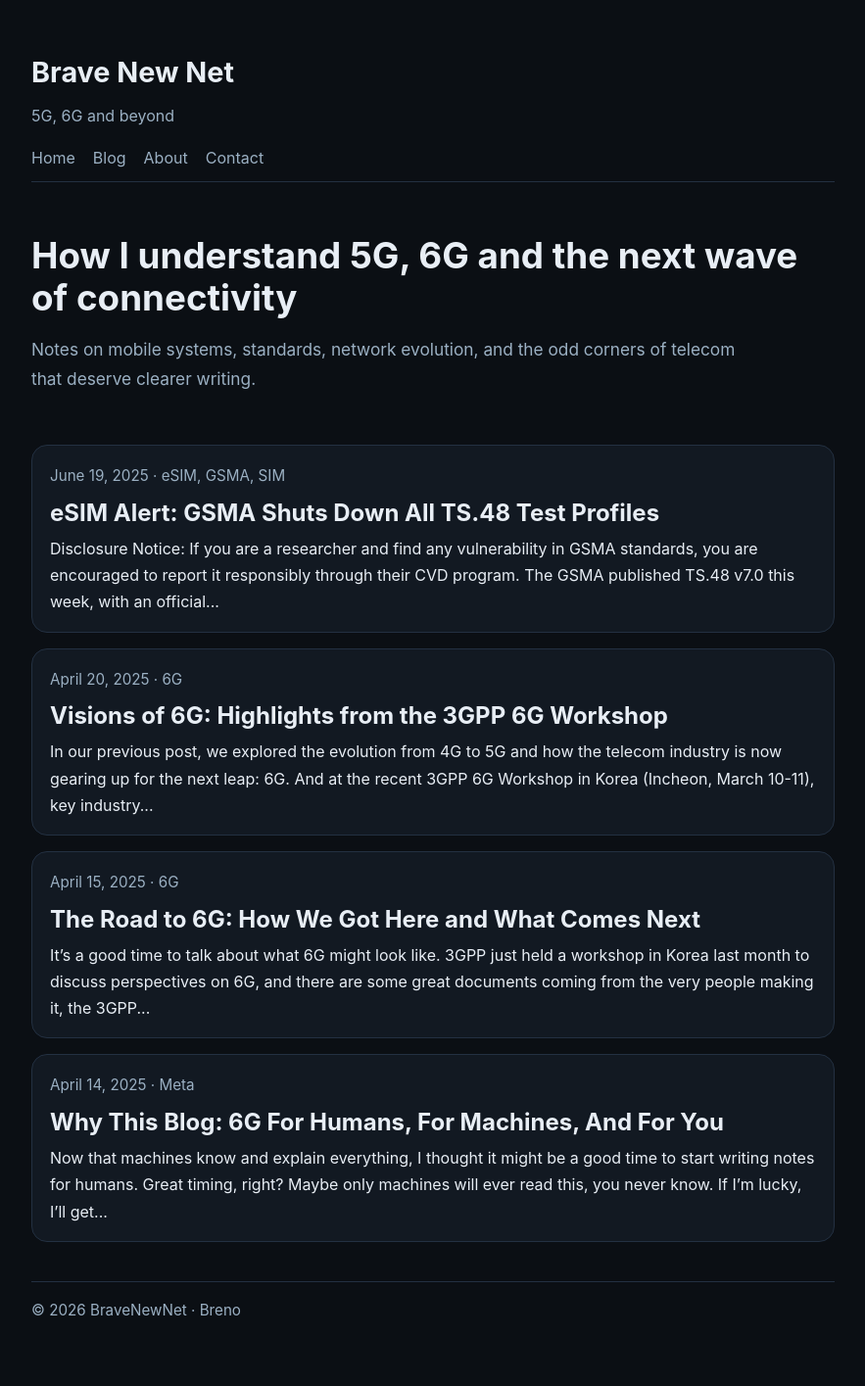
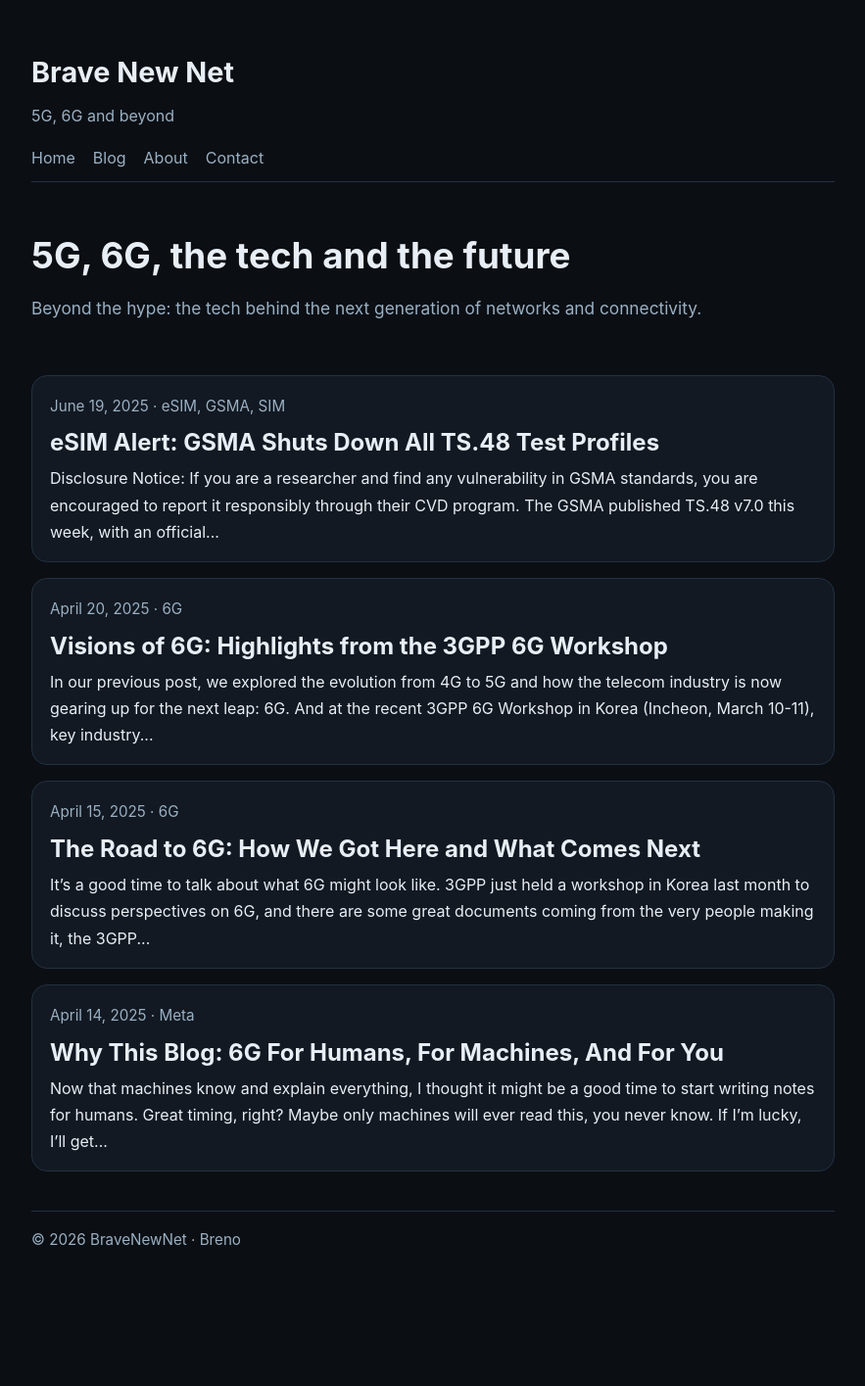
Before and after one commit to blevic/blevic.github.io, a Jekyll site: the page built from index.html, in a window 1280 px wide. Shown: the whole page at 98% size, without its empty margins (198-1081 px from the left). Built offline with Jekyll 4.4.1, drawn with Linux system fonts in a browser that asks for light colours; after the commit the page ends 1343 px from its top, so only the background shows below that.

Commit message:
Update index.html

```diff
--- a/index.html
+++ b/index.html
@@ -3,8 +3,8 @@ layout: default
 title: Home
 ---
 <section class="hero">
-  <h1>How I understand 5G, 6G and the next wave of connectivity</h1>
-  <p>Notes on mobile systems, standards, network evolution, and the odd corners of telecom that deserve clearer writing.</p>
+  <h1>5G, 6G, the tech and the future</h1>
+  <p>Beyond the hype: the tech behind the next generation of networks and connectivity.</p>
 </section>
 <section class="cards">
   {% for post in site.posts limit:4 %}
```
